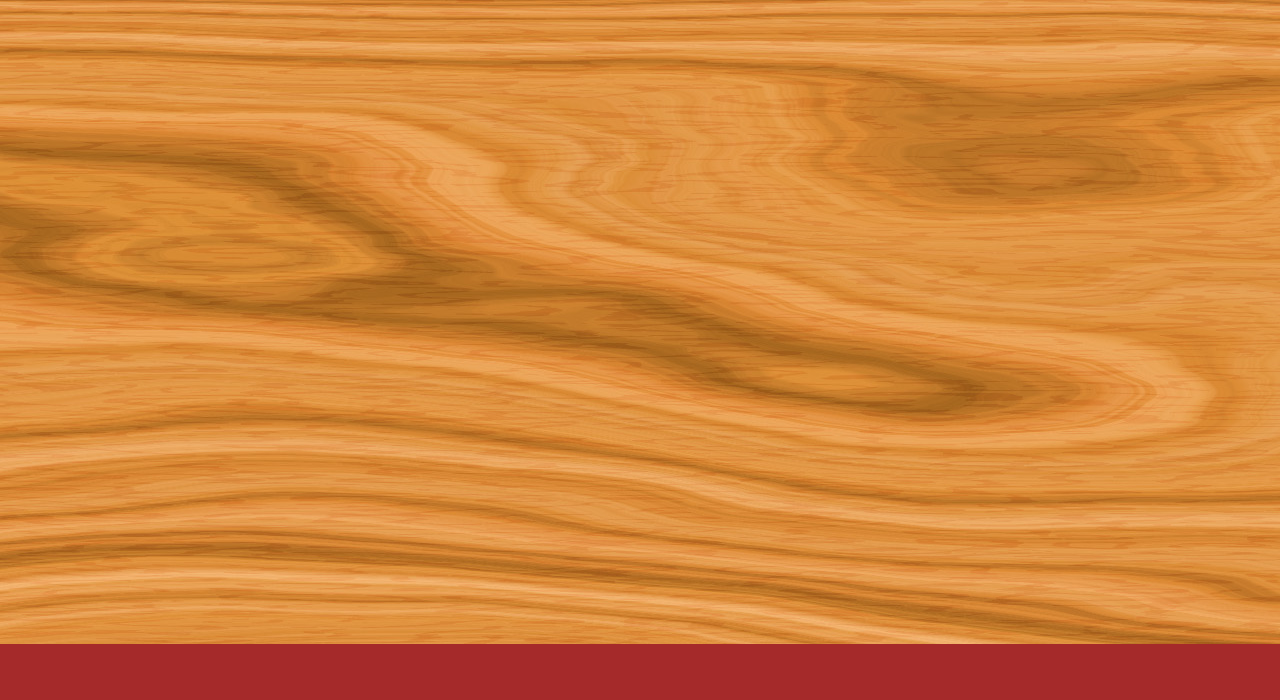
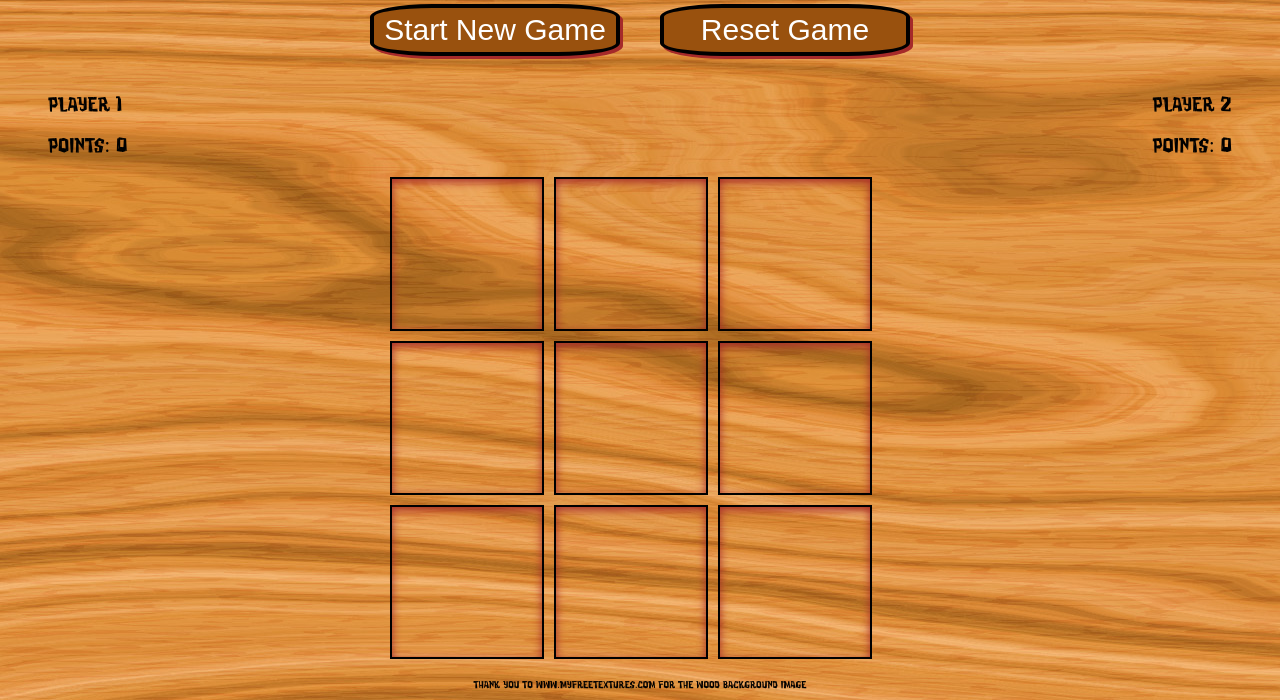
Before and after one commit to omangithub/tic-tac-toe, a plain HTML site: page index.html in a window 1280 px wide. Shown: the part 156-856 px from the top of the page. Before the commit the page ends 800 px from the top, so only its background shows below. Drawn offline with Linux system fonts and the light colour scheme.

Commit message:
updated user interface

```diff
--- a/index.html
+++ b/index.html
@@ -10,8 +10,23 @@
     <div>
       <div id="title"><h1>Wood Block Tic-Tac-Toe</h1></div>
     </div>
+    <div id="buttonList">
+        <button class="buttons" id="startBut">Start New Game</button>
+        <button class="buttons" id="resetBut">Reset Game</button>
+    </div>
+    <div id="playerInfo">
+      <div class="playerText"><p>Player 1</p><p>Points: 0</p></div>
+      <div class="PlayerText"><p>Player 2</p><p>Points: 0</p></div>
+    </div>
+        <div id="gameboardBox">
+            <div id="gameboard">
+            </div>
+        </div>
+    </div>
+</body>
 
-
-</body>
+<footer>
+    <div id="thanks"><p id="thanksText">Thank you to www.myfreetextures.com for the wood background image</p></div>
+</footer>
 <script src="script.js"></script>
 </html>
--- a/script.js
+++ b/script.js
@@ -0,0 +1,34 @@
+// make the game board connect the buttons
+
+// an object constructor for user data
+
+function createPlayers (name, points) {
+    this.name= name;
+    this.points= points;
+}
+
+
+
+// a function factory for the game menu
+
+const buttons = (function () {
+  const startButton=document.getElementById("startBut");
+  const resetButton=document.getElementById("resetBut");
+  const ticGameboard=document.getElementById("gameboard");
+
+  console.log("boo")
+
+  function buildGameGrid () {
+  for (let i=0;i<9;i++){
+    const newDiv=document.createElement("div");
+    newDiv.classList="boardBoxes"
+    newDiv.id="box"+i;
+    ticGameboard.appendChild(newDiv);
+  }
+}
+
+  buildGameGrid();
+
+
+
+})();
--- a/style.css
+++ b/style.css
@@ -7,15 +7,38 @@ html {
 
 body {
     background-image: url("images-and-fonts/wood.jpg");
-    background-color: brown;
+    background-color: rgb(192, 129, 34);
 }
 
 #title {
+    display: flex;
     justify-content: center;
     align-items: center;
     font-size: 2em;
     text-align: center;
-    margin: auto;
+    margin: 20px auto;
+    max-height: 100px;
+}
+
+#buttonList {
+    flex-wrap: nowrap;
+    flex-direction: row;
+    display: flex;
+    justify-content: center;
+    align-items: center;
+}
+
+.buttons {
+    border-radius: 25%;
+    border:4px solid black;
+    min-height: 50px;
+    min-width:250px;
+    margin: 20px;
+    padding:5px;
+    font-size: 1.5em;
+    color: white;
+  background-color: rgb(153, 81, 14);
+  box-shadow: brown 3px 3px;
 }
 
 @font-face {
@@ -26,3 +49,48 @@ body {
     font-style: normal;
 
 }
+
+#playerInfo {
+    display: flex;
+    flex-direction: row;
+    align-items: center;
+    justify-content: space-between;
+    padding: 0px 40px;
+}
+
+.playerText {
+    margin:0px 0px;
+}
+
+#gameboardBox {
+    display: flex;
+    align-items: center;
+    justify-content: center;
+}
+
+#gameboard {
+    display: flex;
+    flex-direction: row;
+    flex-wrap: wrap;
+    width: 500px;
+}
+
+.boardBoxes {
+    width:150px;
+    height:150px;
+    margin:0px 10px 10px 0px;
+    border: black 2px solid;
+    box-shadow: inset 0px 3px 10px 0px brown;
+}
+
+#thanks {
+    justify-content: center;
+    align-items: center;
+    font-size: 0.5em;
+    text-align: center;
+    margin: auto;
+}
+
+#thanksText {
+    text-align: center;
+}
```
